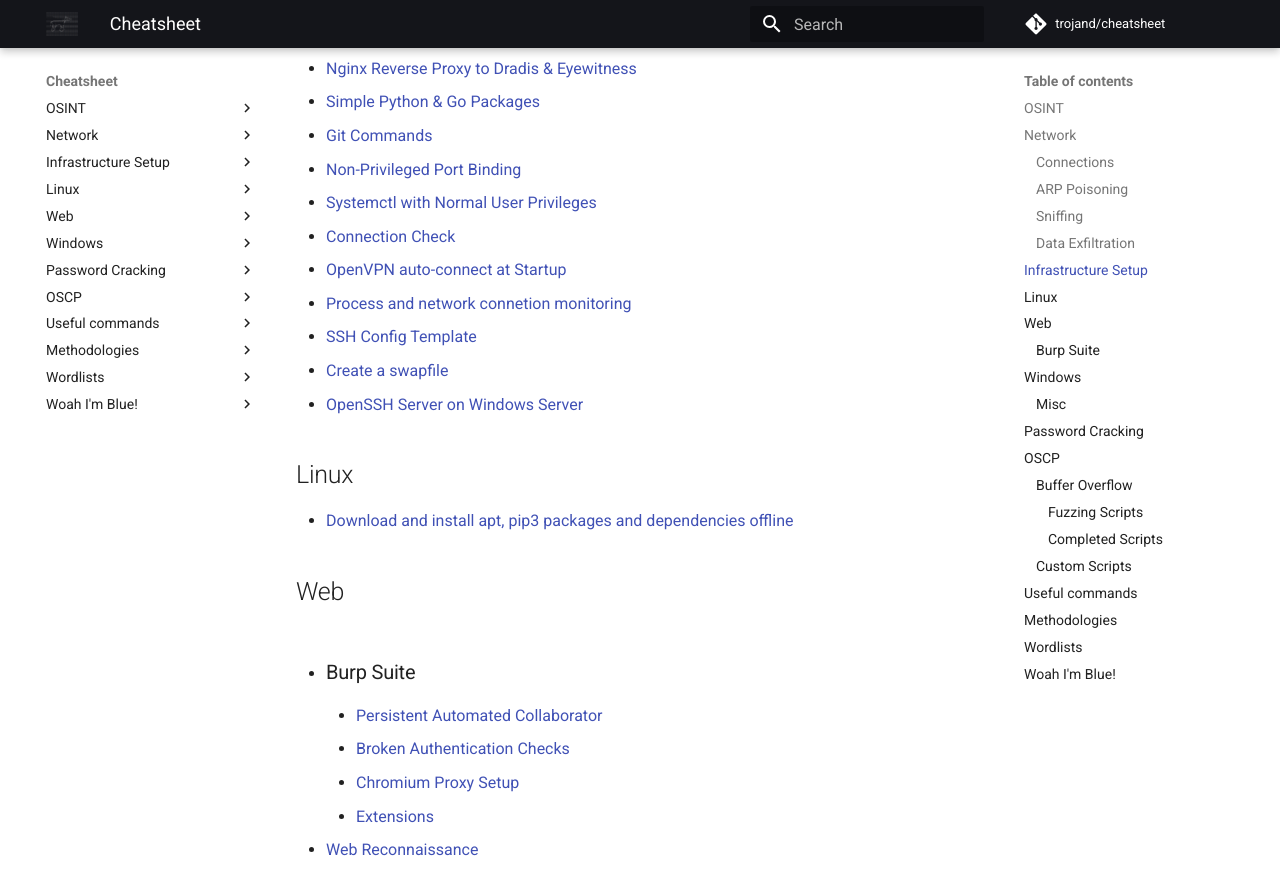
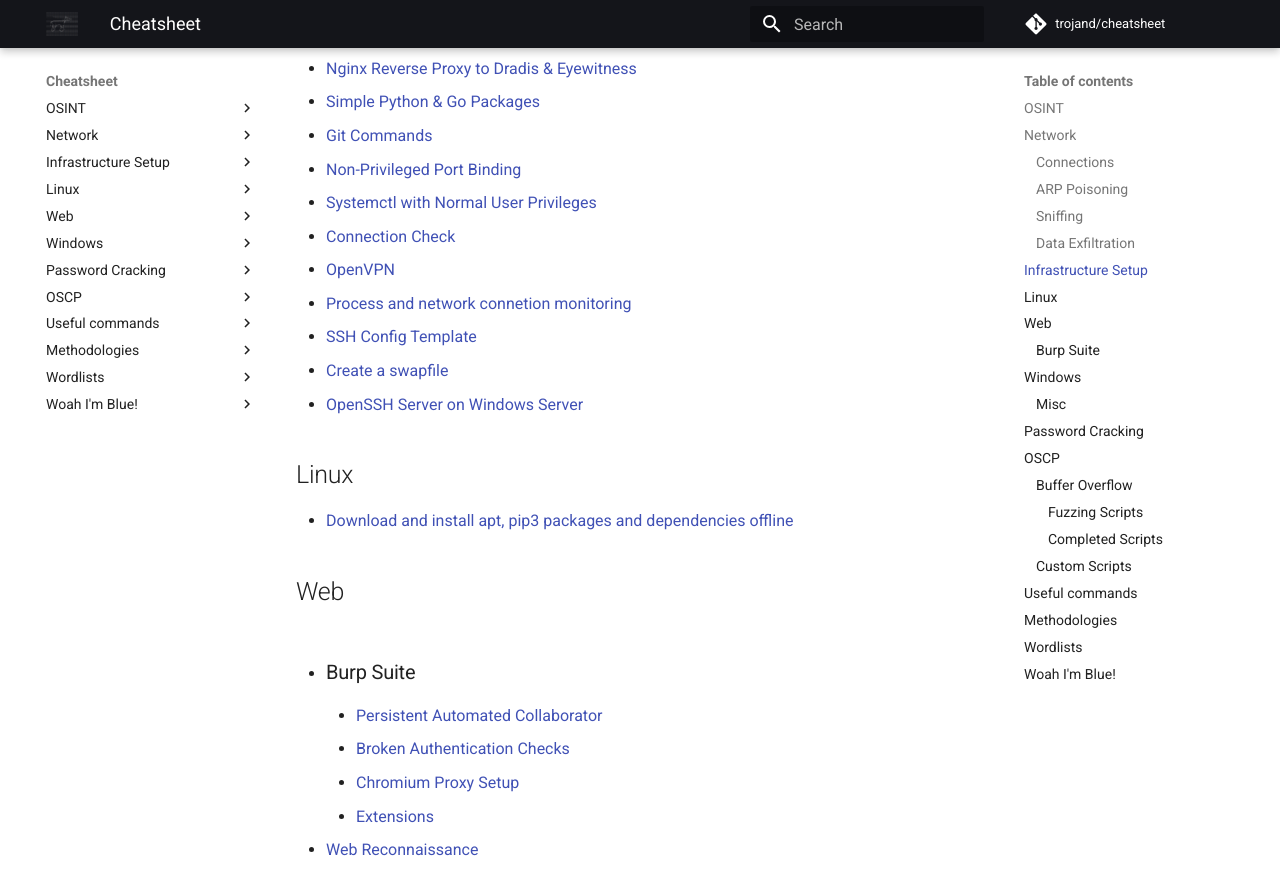
Before and after one commit to trojand/cheatsheet, an MkDocs documentation site: the page built from docs/index.md, in a window 1280 px wide and 900 px high, scrolled down 1032 px. Shown: the top 895 px of the window. Built offline with MkDocs 1.6.1 and Material for MkDocs 9.7.7, drawn with Linux system fonts in a browser that asks for light colours; comment, search, counter and statistics services are not loaded.

Commit message:
Update index.md

```diff
--- a/docs/index.md
+++ b/docs/index.md
@@ -31,7 +31,7 @@
 * [Non-Privileged Port Binding](Infrastructure_Setup/Non-Privileged_Port_Binding.md)
 * [Systemctl with Normal User Privileges](Infrastructure_Setup/Systemctl_with_user_privileges.md)
 * [Connection Check](Infrastructure_Setup/Connection_Check.md)
-* [OpenVPN auto-connect at Startup](Infrastructure_Setup/OpenVPN_AutoConnect.md)
+* [OpenVPN](Infrastructure_Setup/OpenVPN.md)
 * [Process and network connetion monitoring](Infrastructure_Setup/Process_and_network_connection_monitoring.md)
 * [SSH Config Template](Infrastructure_Setup/SSH_Config_Template.md)
 * [Create a swapfile](Infrastructure_Setup/Create_Swapfile.md)
```
